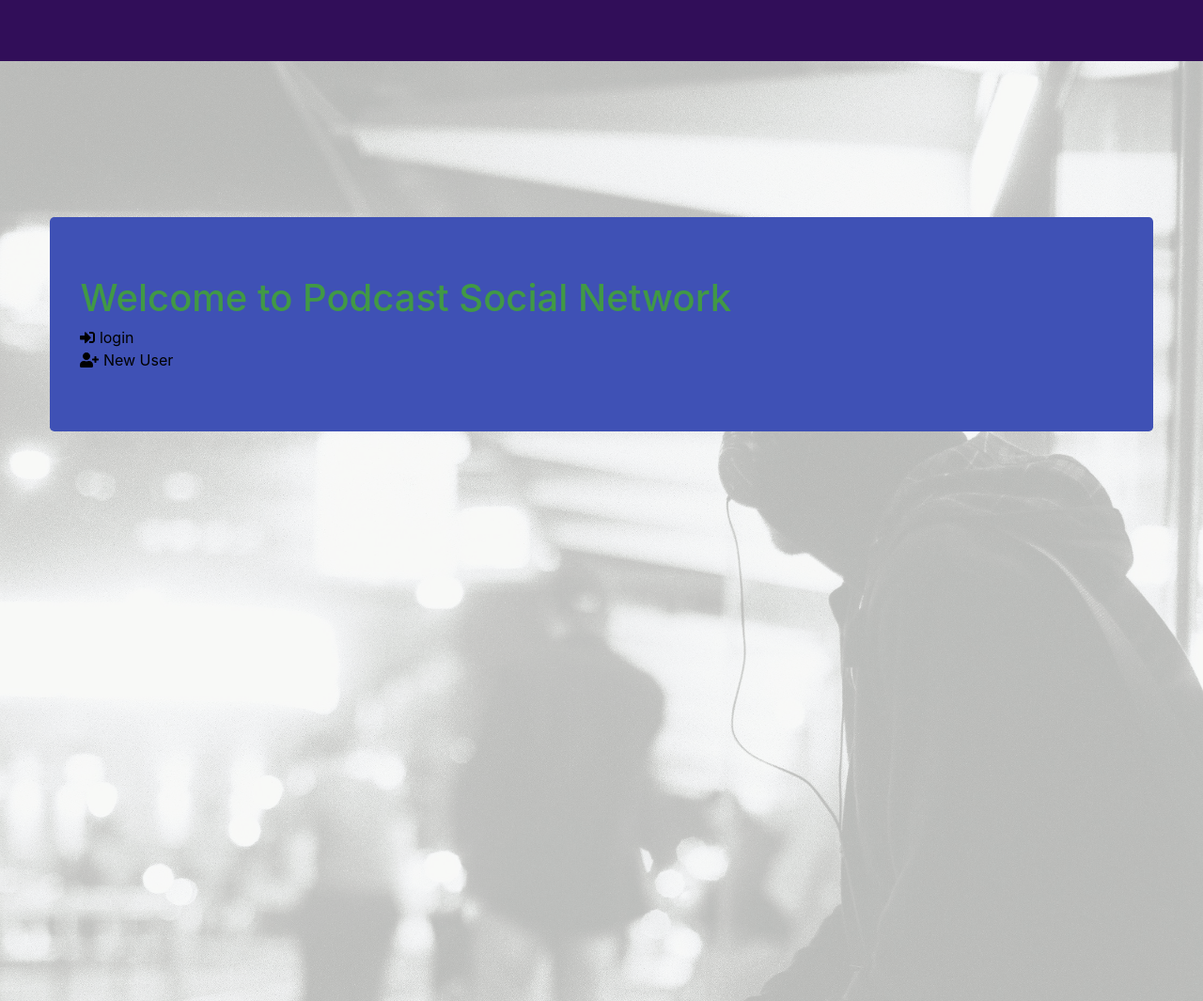
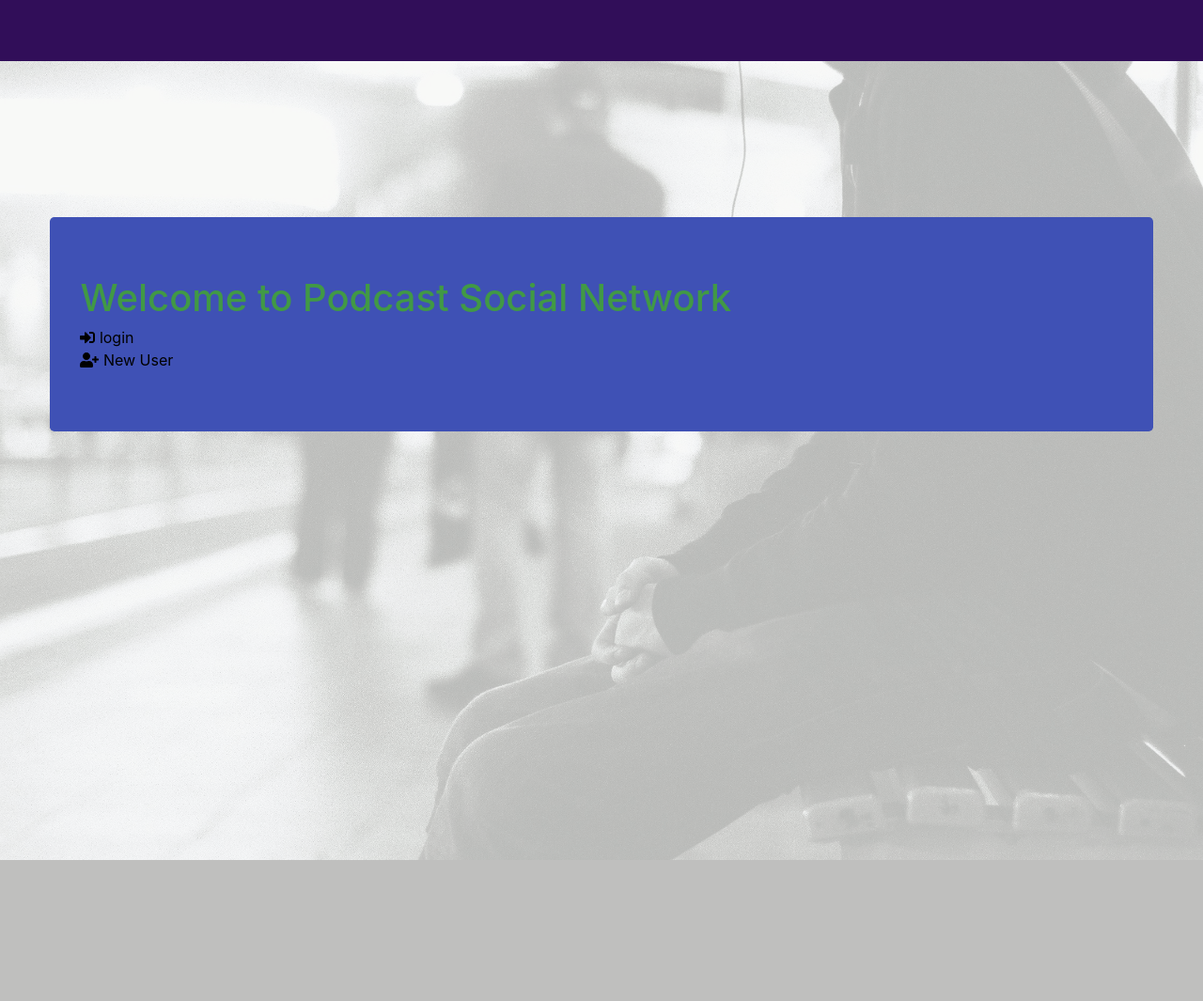
Before and after one commit to EstiShay/podcast-social-network, a Django app: page / in a window 1280 px wide. Shown: the whole page at 94% size. After the commit the page ends 915 px from the top, so only its background shows below. Run offline with Django 3.2, Linux system fonts and the light colour scheme; parts of the project's set-up code (start-up, migrations or seed data) failed here and were passed over; some libraries are stand-ins or nearby versions.

Commit message:
fix length issue with background image

```diff
--- a/podcast/static/podcast/CSS/style.css
+++ b/podcast/static/podcast/CSS/style.css
@@ -10,12 +10,18 @@ body {
     background-position: center;
     background-repeat: no-repeat;
     background-size: cover;
-    height: 1000px;
+    min-height: 850px;
+    box-sizing: border-box;
 }
 
 #image-soften {
   background-color: rgba(255, 255, 255, .7);
-  height: 1000px;
+  background-attachment: fixed;
+  background-position: fixed;
+  background-repeat: no-repeat;
+  background-size: cover;
+  box-sizing: border-box;
+  min-height: 850px;
 }
 
 /*NAVBAR  */
```
